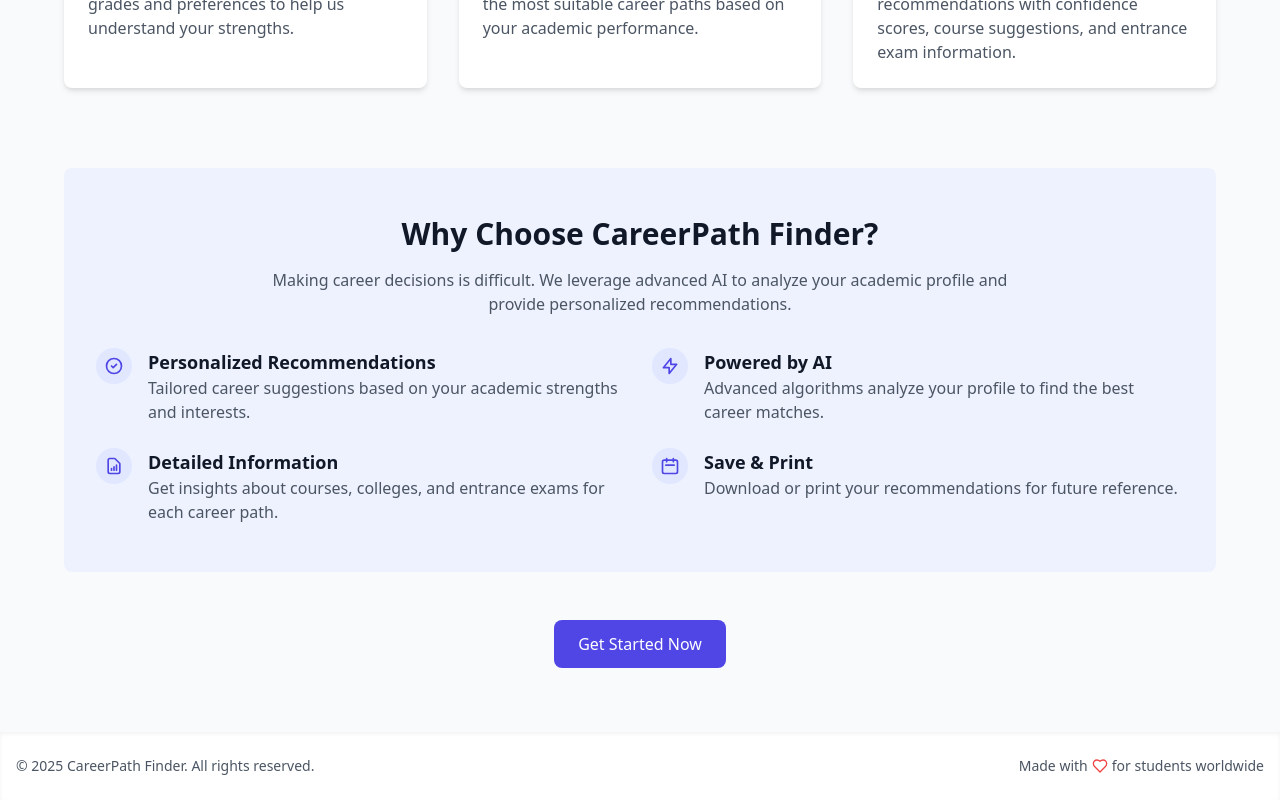
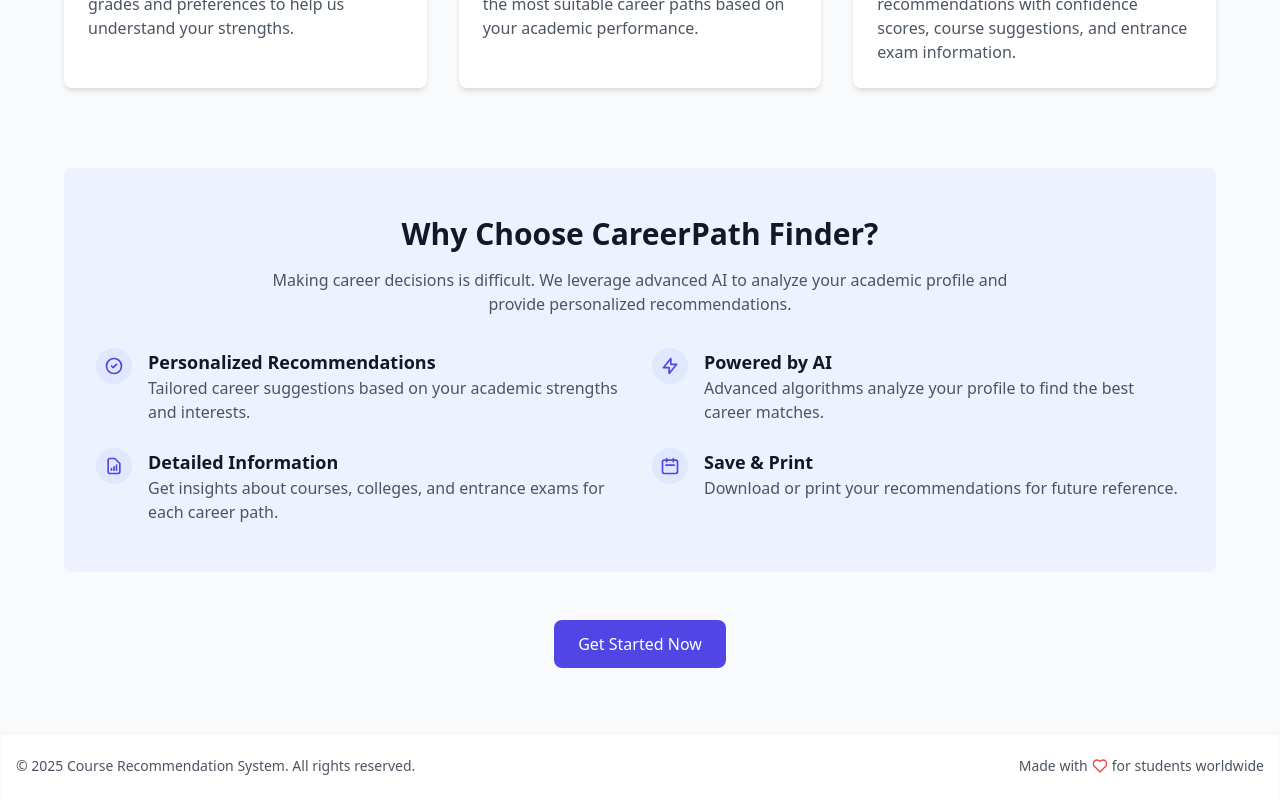
Before and after one commit to FlameInDark-Team/CareerPath-Finder, a React (Vite) app: page / in a window 1280 px wide. Shown: the part 672-1472 px from the top of the page. Built offline with nearby package versions, Linux system fonts and the light colour scheme.

Commit message:
Update Footer.tsx

```diff
--- a/src/components/Footer.tsx
+++ b/src/components/Footer.tsx
@@ -7,7 +7,7 @@ const Footer: React.FC = () => {
       <div className="container mx-auto">
         <div className="flex flex-col md:flex-row justify-between items-center">
           <p className="text-gray-600 dark:text-gray-300 text-sm">
-            © {new Date().getFullYear()} CareerPath Finder. All rights reserved.
+            © {new Date().getFullYear()} Course Recommendation System. All rights reserved.
           </p>
 
           <div className="flex items-center mt-4 md:mt-0">
```
